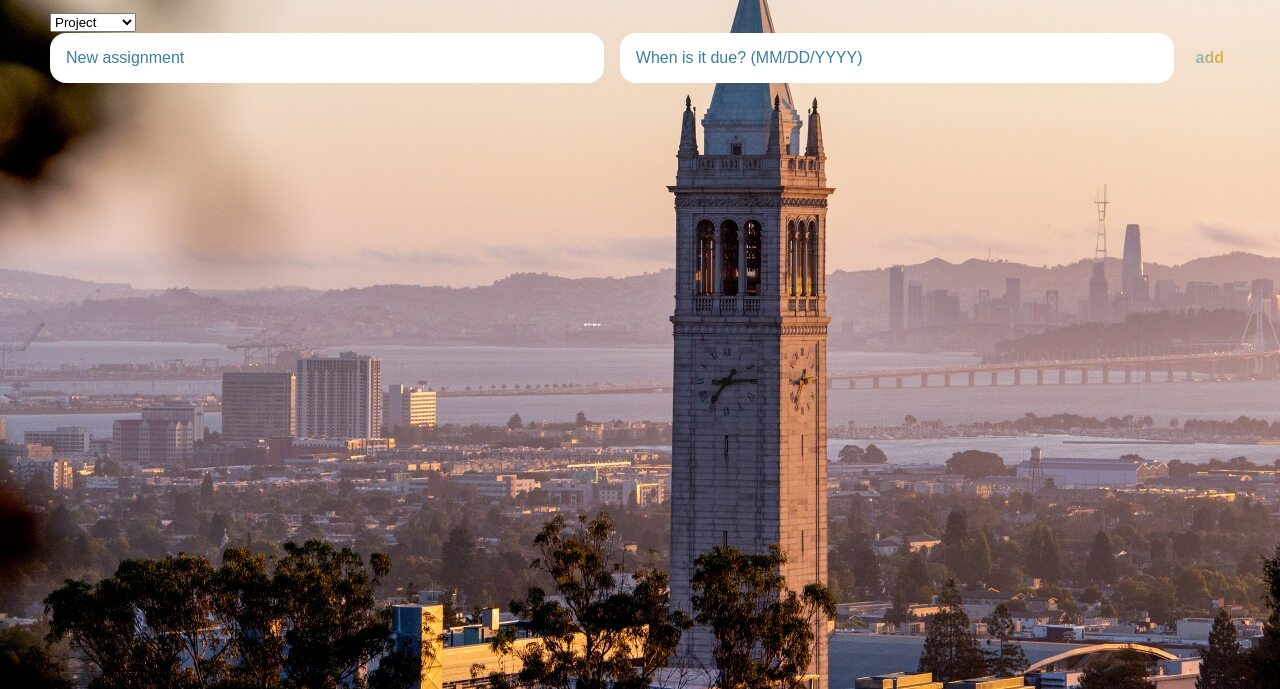
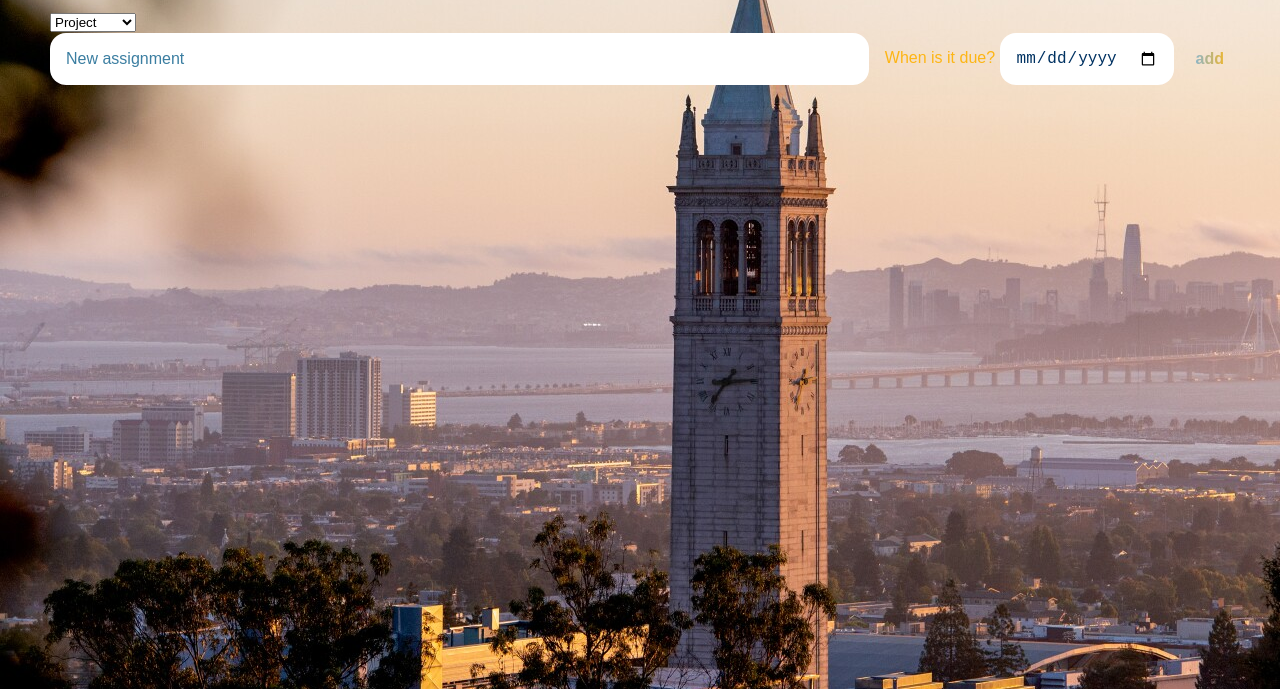
Before and after one commit to joycefzy/cubstart-finalproject, a plain HTML site: page DueDate.html in a window 1280 px wide. Shown: the part 171-860 px from the top of the page. Drawn offline with Linux system fonts and the light colour scheme.

Commit message:
change calendar

```diff
--- a/DueDate.html
+++ b/DueDate.html
@@ -11,7 +11,7 @@
   <!-- Navigation -->
     <header class="header center">
       <h3>
-        <p>CalTask</p>
+        <p>&nbsp&nbsp&nbspCalTask</p>
       </h3>
       <nav class="nav center">
         <ul class="nav__list center">
@@ -47,11 +47,16 @@
         id="new-task-name"
         name="new-task-name"
         placeholder="New assignment" />
-      <input
+      <div class = "vertical stack">
+        <label for="new-task-date">When is it due?</label>
+        <input type="date" id="new-task-date" name="new-task-date">
+      </div>
+
+      <!-- <input
         type="text"
         id="new-task-date"
         name="new-task-date"
-        placeholder="When is it due? (MM/DD/YYYY)" />
+        placeholder="When is it due? (MM/DD/YYYY)" /> -->
       <input
         type="submit"
         id="new-task-submit"
```
